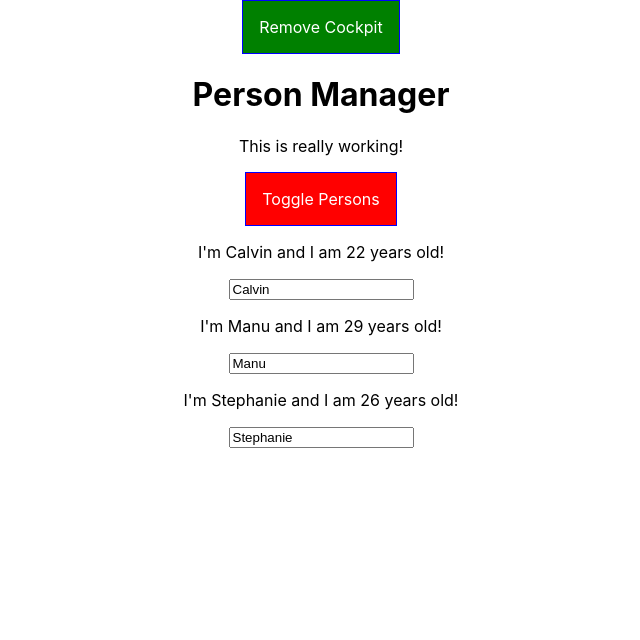
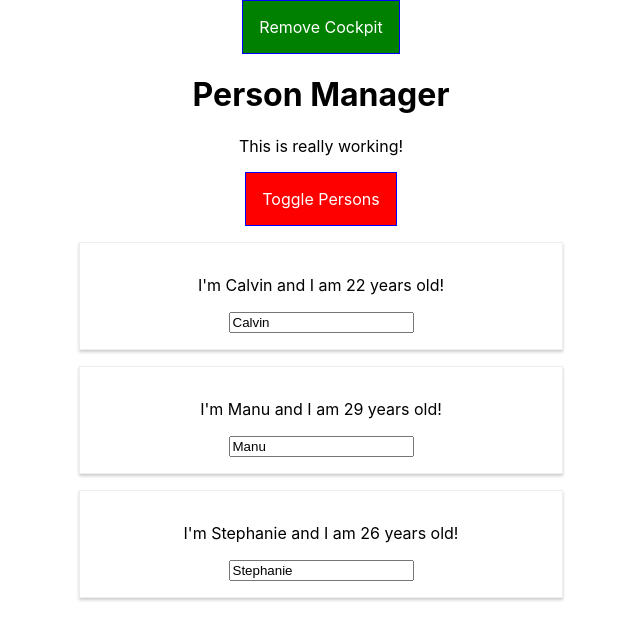
Before and after one commit to calvin1337/React, a React (Create React App) app in the folder my-app/: page / in a window 1280 px wide. Both pictures are taken after a click on the button "Toggle Persons". Shown: the top 640 px of the page, without its empty margins (319-959 px from the left). Built offline with nearby package versions, Linux system fonts and the light colour scheme.

Commit message:
added a few things nothing major

```diff
--- a/my-app/src/components/Persons/Person/Person.js
+++ b/my-app/src/components/Persons/Person/Person.js
@@ -1,6 +1,6 @@
 import React, {Component} from "react";
 import Aux from "../../../hoc/Aux";
-
+import withClass from "../../../hoc/WithClass";
 import classes from "./Person.module.css";
 
 
@@ -21,4 +21,4 @@ class Person extends  Component {
 
 
 
-export default Person;
+export default withClass(Person, classes.Person);
--- a/my-app/src/containers/App.js
+++ b/my-app/src/containers/App.js
@@ -3,8 +3,8 @@ import styles from './App.module.css';
 // import Person from "../components/Persons/Person/Person";
 import Persons from "../components/Persons/Persons"
 import Cockpit from "../components/Cockpit/Cockpit"
-import WithClass from "../hoc/WithClass"
-
+import withClass from "../hoc/WithClass"
+import Aux from "../hoc/Aux"
 
 class App extends Component {
 
@@ -102,8 +102,7 @@ class App extends Component {
 
 
     return (
-
-      <WithClass classes={styles.App}>
+      <Aux>
         <button onClick={() => {this.setState({showCockpit: false})}}>Remove Cockpit</button>
         {this.state.showCockpit ? (
         <Cockpit
@@ -113,7 +112,7 @@ class App extends Component {
         clicked={this.togglePersonsHandler} />
     ) : null}
         {persons}
-      </WithClass>
+      </Aux>
 
     );
     // return React.createElement('div', {className: 'App'}, React.createElement('h1', null, 'Does this work now?'));
@@ -121,7 +120,7 @@ class App extends Component {
 }
 
 
-export default App;
+export default withClass(App, styles.App);
 
 
 /// Radium allows you to use inline styles with features like media queries
--- a/my-app/src/hoc/Aux.js
+++ b/my-app/src/hoc/Aux.js
@@ -1,4 +1,3 @@
-import React from "react";
 
 const aux = props => props.children ;
 
--- a/my-app/src/hoc/WithClass.js
+++ b/my-app/src/hoc/WithClass.js
@@ -1,9 +1,11 @@
 import React from "react";
 
-const withClass = props => (
-    <div className={props.classes}>
-        {props.children}
+const withClass = (WrappedComponent, className) => {
+    return props => (
+    <div className={className}>
+        <WrappedComponent {...props}/>
     </div>
 );
+    };
 
 export default withClass
```
